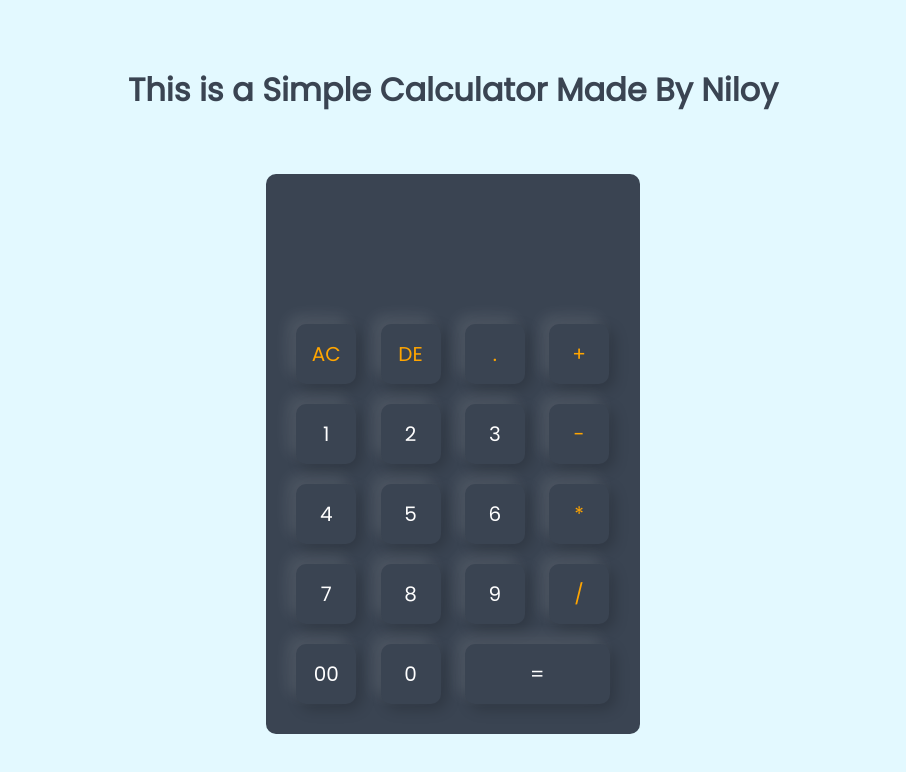
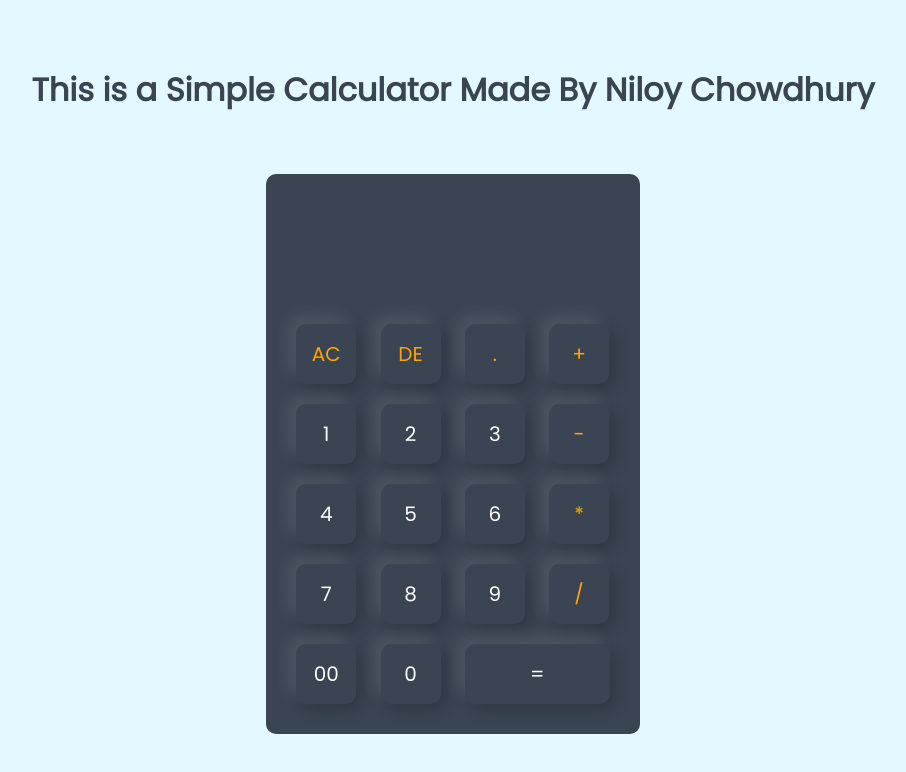
Before and after one commit to NiloyChowdhuryVR/calculator, a plain HTML site: page index.html in a window 1280 px wide. Shown: the whole page, without its empty margins (187-1093 px from the left). Drawn offline with Linux system fonts and the light colour scheme.

Commit message:
Changed Name

```diff
--- a/index.html
+++ b/index.html
@@ -12,7 +12,7 @@
 </head>
 <body>
     <div>
-        <h1>This is a Simple Calculator Made By Niloy</h1>
+        <h1>This is a Simple Calculator Made By Niloy Chowdhury</h1>
     </div>
     <div class="calculator">
         <!-- <div class="input"> -->
```
